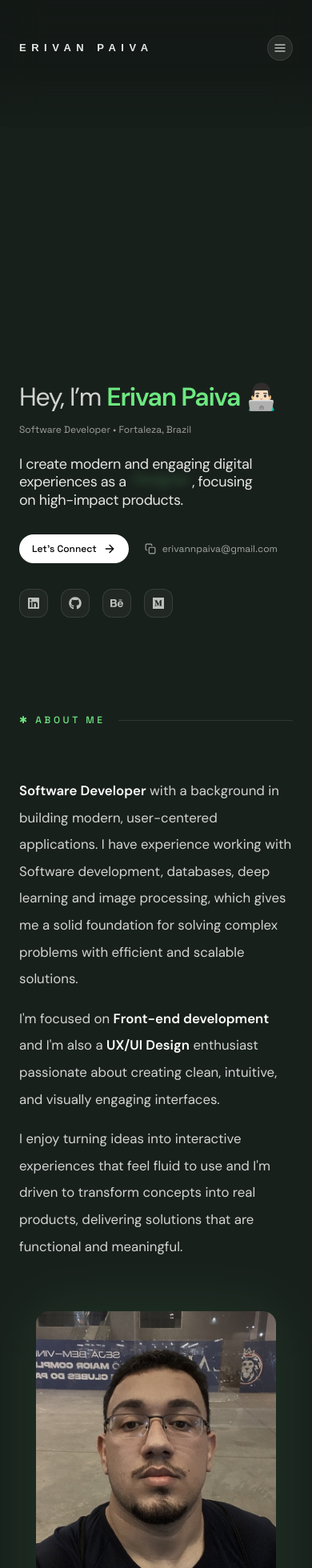
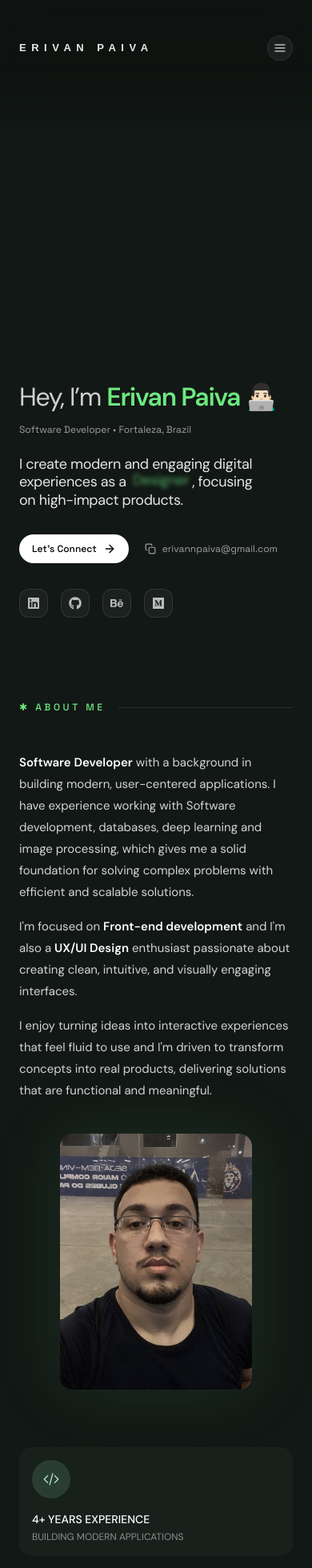
Before and after one commit to erivanpaiva/erivanpaiva-portfolio, a Next.js app: page / in a window 390 px wide. Shown: the top 1960 px of the page at 80% size. Built offline with nearby package versions, Linux system fonts and the light colour scheme; a web font is replaced by a local one.

Commit message:
feat: improve responsive proportions and update ui color system

```diff
--- a/src/app/globals.css
+++ b/src/app/globals.css
@@ -1,26 +1,36 @@
 @import "tailwindcss";
 
 :root {
-  --background: #18201c;
+  --background: #121815;
   --foreground: #ededed;
-}
-
-@theme inline {
-  --color-background: var(--background);
-  --color-foreground: var(--foreground);
-  --font-sans: var(--font-geist-sans);
-  --font-mono: var(--font-geist-mono);
 }
 
 @media (prefers-color-scheme: dark) {
   :root {
-    --background: #18201c;
+    --background: #121815;
     --foreground: #ededed;
   }
+}
+
+html {
+  scrollbar-width: thin;
+  scrollbar-color: #24352c #121815;
 }
 
 body {
   background: var(--background);
   color: var(--foreground);
-  font-family: Arial, Helvetica, sans-serif;
 }
+
+::-webkit-scrollbar {
+  width: 8px;
+}
+
+::-webkit-scrollbar-track {
+  background: #121815;
+}
+
+::-webkit-scrollbar-thumb {
+  background: #24352c;
+  border-radius: 999px;
+}
--- a/src/components/Navbar.tsx
+++ b/src/components/Navbar.tsx
@@ -134,7 +134,7 @@ export default function Navbar() {
                 className="flex items-center justify-center
                 w-8 h-8 rounded-full
                 backdrop-blur-2xl
-                bg-white/8 border border-white/10
+                bg-white/6 border border-white/8
                 text-white/70 hover:text-white
                 hover:bg-white/12
                 transition-all duration-300"
@@ -146,7 +146,7 @@ export default function Navbar() {
                 onClick={() => setLang(lang === "EN" ? "PT" : "EN")}
                 className="flex items-center gap-2 h-8 px-2.5 rounded-full
                 backdrop-blur-2xl
-                bg-white/8 border border-white/10
+                bg-white/6 border border-white/8
                 text-[11px] text-white/70 hover:text-white
                 hover:bg-white/12
                 transition-all duration-300"
@@ -169,7 +169,7 @@ export default function Navbar() {
               className="md:hidden flex items-center justify-center
               w-8 h-8 rounded-full
               backdrop-blur-2xl
-              bg-white/8 border border-white/10
+              bg-white/6 border border-white/8
               text-white/70 hover:text-white
               transition"
             >
@@ -200,7 +200,7 @@ export default function Navbar() {
               className="flex items-center justify-center
               w-10 h-10 rounded-full
               backdrop-blur-2xl
-              bg-white/8 border border-white/10
+              bg-white/6 border border-white/8
               text-white/70 hover:text-white
               hover:bg-white/12
               transition-all duration-300"
@@ -212,7 +212,7 @@ export default function Navbar() {
               onClick={() => setLang(lang === "EN" ? "PT" : "EN")}
               className="flex items-center gap-2 px-4 h-10 rounded-full
               backdrop-blur-2xl
-              bg-white/8 border border-white/10
+              bg-white/6 border border-white/8
               text-sm text-white/70 hover:text-white
               hover:bg-white/12
               transition-all duration-300"
--- a/src/sections/About.tsx
+++ b/src/sections/About.tsx
@@ -64,7 +64,7 @@ const skills = [
   { name: "HTML", icon: "/icons/html.svg", color: "#E34C26" },
   { name: "Java", icon: "/icons/java.svg", color: "#3A75B0" },
   { name: "JavaScript", icon: "/icons/javascript.svg", color: "#F7DF1E" },
-  { name: "Python", icon: "/icons/python.svg", color: "#1E425F" },
+  { name: "Python", icon: "/icons/python.svg", color: "#306896" },
   { name: "TypeScript", icon: "/icons/typescript.svg", color: "#3178C6" },
   { name: "Next.js", icon: "/icons/nextjs.svg", color: "#FFFFFF" },
   { name: "React", icon: "/icons/react.svg", color: "#61DAFB" },
@@ -74,13 +74,16 @@ const skills = [
   { name: "React Native", icon: "/icons/reactnative.svg", color: "#087EA4" },
   { name: "Figma", icon: "/icons/figma.svg", color: "#F24E1E" },
   { name: "Git", icon: "/icons/git.svg", color: "#DE4C36" },
-  { name: "Visual Studio", icon: "/icons/visualstudio.svg", color: "#C959F7" },
+  { name: "Visual Studio", icon: "/icons/visualstudio.svg", color: "#ac4bd2" },
   { name: "VS Code", icon: "/icons/vscode.svg", color: "#218BD3" },
 ];
 
 export default function About() {
   return (
-    <section id="about" className="px-6 pt-12 md:pt-16 pb-24 md:pb-32">
+    <section
+      id="about"
+      className="px-6 pt-8 sm:pt-12 md:pt-16 pb-20 sm:pb-24 md:pb-32"
+    >
       <div className="w-full max-w-[1150px] mx-auto flex flex-col gap-24">
         <motion.div
           initial="hidden"
@@ -106,14 +109,14 @@ export default function About() {
             />
           </motion.div>
 
-          <div className="max-w-[1000px] mx-auto w-full grid md:grid-cols-[1.3fr_0.7fr] gap-16 md:gap-20 items-center mt-6 md:mt-8">
+          <div className="max-w-[1000px] mx-auto w-full grid grid-cols-1 md:grid-cols-[1.3fr_0.7fr] gap-10 sm:gap-12 md:gap-20 items-center mt-2 sm:mt-6 md:mt-8">
             <motion.div
               variants={container}
               initial="hidden"
               whileInView="visible"
               viewport={{ once: false, amount: 0.3 }}
               className={`
-    ${dmSans.className} text-neutral-300 text-[16.8px] md:text-[18.8px] leading-[2] space-y-4`}
+    ${dmSans.className} text-neutral-300 text-[15px] sm:text-[17.8px] md:text-[18.8px] leading-[1.8] md:leading-[2] space-y-4`}
             >
               <motion.p variants={item}>
                 <span className="text-white font-semibold">
@@ -151,7 +154,7 @@ export default function About() {
               transition={{ duration: 0.6 }}
               className="flex justify-center md:justify-end"
             >
-              <div className="relative w-[300px] md:w-[360px] aspect-[3/4] transition-transform duration-500 ease-out hover:rotate-[1.5deg] hover:scale-[1.03]">
+              <div className="relative w-[240px] sm:w-[280px] md:w-[360px] aspect-[3/4] transition-transform duration-500 ease-out hover:rotate-[1.5deg] hover:scale-[1.03]">
                 <div className="absolute inset-0 bg-[#6de881]/10 blur-2xl rounded-2xl" />
                 <Image
                   src="/foto.jpg"
@@ -169,7 +172,7 @@ export default function About() {
             whileInView="visible"
             viewport={{ once: false, amount: 0.3 }}
             className={`
-    ${dmSans.className} max-w-[1000px] mx-auto w-full grid md:grid-cols-3 gap-6 mt-8 md:mt-10 uppercase`}
+    ${dmSans.className} max-w-[1000px] mx-auto w-full grid grid-cols-1 sm:grid-cols-3 md:grid-cols-3 gap-4 sm:gap-5 md:gap-6 mt-8 md:mt-10 uppercase`}
           >
             {[
               {
@@ -194,9 +197,9 @@ export default function About() {
                 <motion.div
                   key={card.title}
                   variants={badgeItem}
-                  className="group p-6 rounded-2xl bg-white/5 border border-white/10 backdrop-blur-xl flex flex-col items-start gap-4 transition-all duration-300 hover:-translate-y-1 hover:border-[#6de881]/40 hover:bg-white/10"
+                  className="group p-4 sm:p-5 md:p-6 rounded-2xl bg-[#18201C] flex flex-col items-start gap-4 transition-all duration-300 hover:-translate-y-1 hover:bg-[#1E2A22]"
                 >
-                  <div className="w-12 h-12 rounded-full bg-[#6de881]/15 border border-[#6de881]/30 flex items-center justify-center text-[#6de881] text-lg">
+                  <div className="w-12 h-12 rounded-full bg-[#293D34] flex items-center justify-center text-[#BDF5C9] text-lg">
                     <Icon className="w-5 h-5" />
                   </div>
 
@@ -239,26 +242,28 @@ export default function About() {
 
           <motion.div
             variants={container}
-            className="grid grid-cols-2 sm:grid-cols-3 md:grid-cols-4 lg:grid-cols-[repeat(6,150px)] gap-5 max-w-[1100px] mx-auto justify-center mt-6 md:mt-8"
+            className="grid grid-cols-3 sm:grid-cols-6 md:grid-cols-6 lg:grid-cols-[repeat(6,150px)] gap-3 sm:gap-4 md:gap-5 max-w-[1100px] mx-auto justify-center mt-6 md:mt-8"
           >
             {skills.map((skill) => (
               <motion.div
                 variants={item}
                 key={skill.name}
-                className="group relative aspect-square w-full rounded-3xl bg-white/5 border border-white/10 flex flex-col items-center justify-center gap-3 transition-all duration-300 hover:-translate-y-1 hover:scale-[1.03] "
+                className=" group relative aspect-square w-full min-h-[100px] sm:min-h-[100px] md:min-h-[100px] rounded-xl sm:rounded-2xl md:rounded-xl lg:rounded-3xl bg-[#18201C] flex flex-col items-center justify-center gap-2 sm:gap-3 md:gap-4 p-8 sm:p-8 md:p-8 transition-all duration-300 hover:-translate-y-1 hover:bg-[#1E2A22] hover:scale-[1.03] "
               >
                 <div
-                  className="absolute inset-0 opacity-0 group-hover:opacity-100 transition duration-300 blur-xl"
-                  style={{ backgroundColor: `${skill.color}30` }}
+                  className="absolute inset-0 opacity-0 group-hover:opacity-100 transition duration-300 rounded-[inherit] blur-xl"
+                  style={{
+                    background: `radial-gradient(circle at center, ${skill.color}40 0%, transparent 70%)`,
+                  }}
                 />
 
                 <img
                   src={skill.icon}
                   alt={skill.name}
-                  className="w-[48px] h-[48px] object-contain z-10 transition duration-300 group-hover:scale-110"
+                  className="w-[28px] h-[28px] sm:w-[34px] sm:h-[34px] md:w-[42px] md:h-[42px] lg:w-[48px] lg:h-[48px] object-contain z-10 transition duration-300 group-hover:scale-110"
                 />
 
-                <span className="text-[10px] text-zinc-300 text-center transition duration-300 group-hover:text-white z-10 uppercase">
+                <span className="text-[9px] sm:text-[9px]md:text-[10px] lg:text-[10px] text-zinc-300 text-center transition duration-300 group-hover:text-white z-10 uppercase">
                   {skill.name}
                 </span>
               </motion.div>
```
Also changed, not shown: public/icons/figma.svg.
